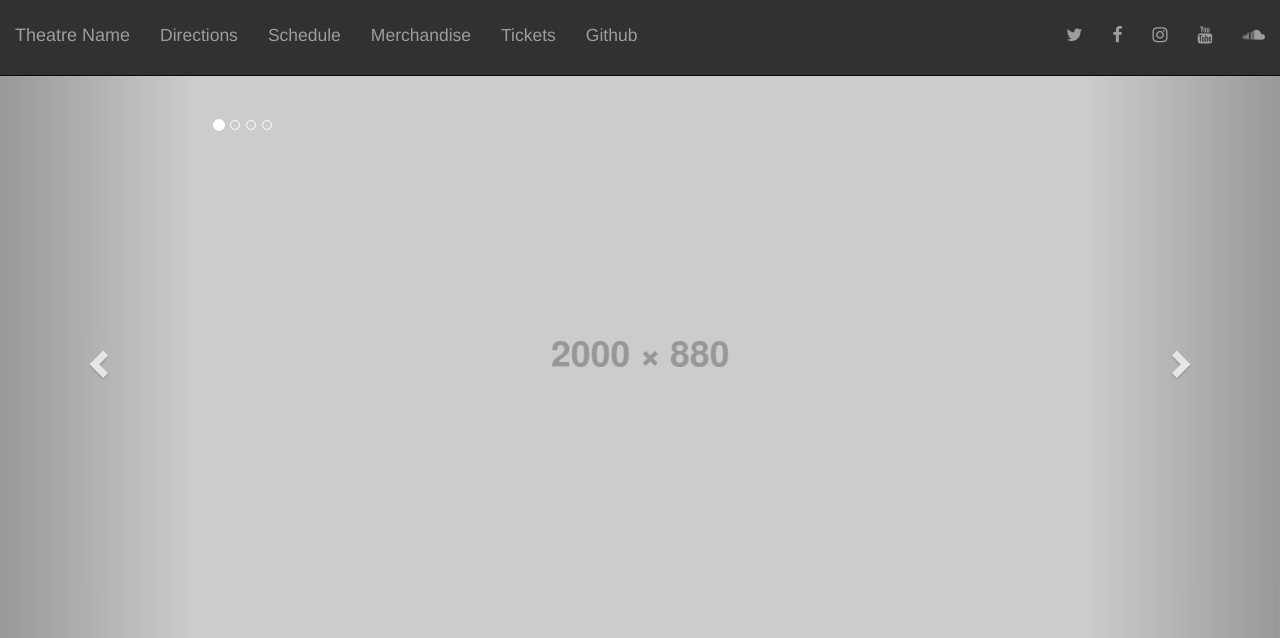
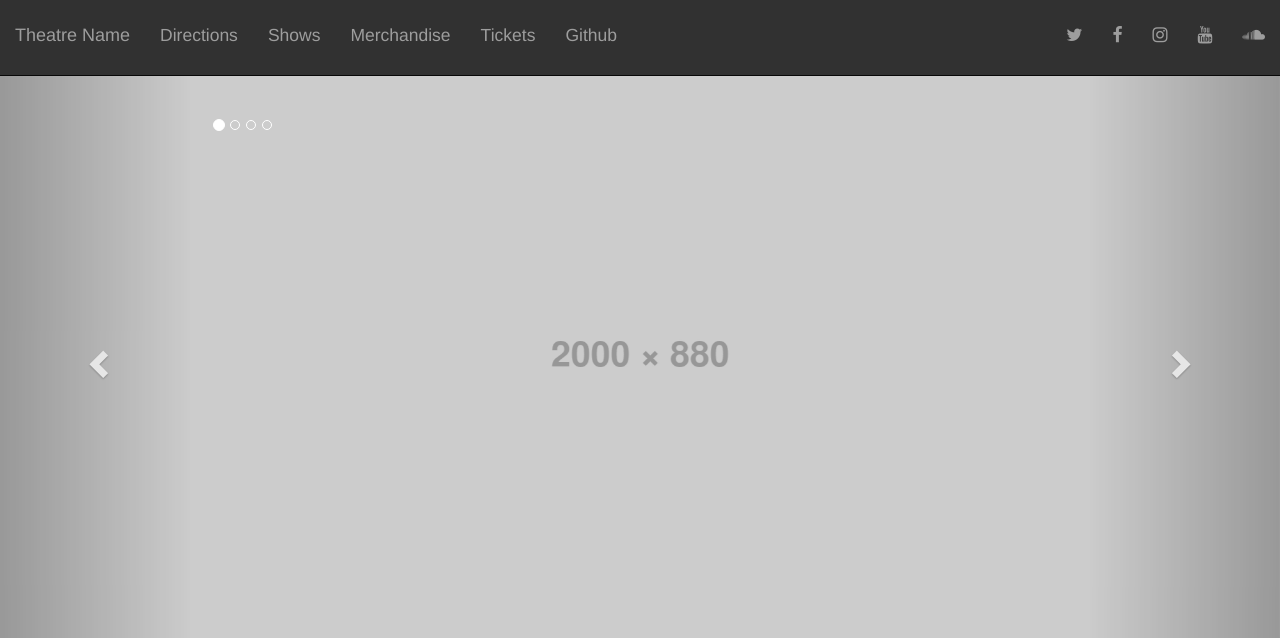
Before and after one commit to yourbuddyconner/cs399-theatre, a Django app: page / in a window 1280 px wide. Shown: the top 638 px of the page. Run offline with Django 3.2, Linux system fonts and the light colour scheme; data that the repository does not hold is empty; some libraries are stand-ins or nearby versions.

Commit message:
Changed "schedule" to "shows", implemented a simple grid of the shows in the DB on /shows

```diff
--- a/app/static/css/theatre.css
+++ b/app/static/css/theatre.css
@@ -5,6 +5,10 @@ body {
     background-color: #f5f5f5;
     /* To account for fixed footer*/
     margin-bottom: 90px;
+}
+
+.margin-bottom {
+	margin-bottom: 25px;
 }
 
 /* Wrapper for page content to push down footer */
--- a/app/templates/base.html
+++ b/app/templates/base.html
@@ -46,7 +46,7 @@
                         <a href="{% url 'directions' %}">Directions</a>
                     </li>
                     <li {% block nav-schedule %} {% endblock %}>
-                        <a href="{% url 'schedule' %}">Schedule</a>
+                        <a href="{% url 'shows' %}">Shows</a>
                     </li>
                     <li {% block nav-merch %} {% endblock %}>
                         <a href="{% url 'merchandise' %}">Merchandise</a>
--- a/app/urls.py
+++ b/app/urls.py
@@ -11,7 +11,7 @@ urlpatterns = patterns('',
     url(r'^directions', 'app.views.directions', name='directions'),
     url(r'^merchandise', 'app.views.merchandise', name='merchandise'),
     url(r'^tickets', 'app.views.tickets', name='tickets'),
-    url(r'^schedule', 'app.views.schedule', name='schedule'),
+    url(r'^shows', 'app.views.shows', name='shows'),
     url(r'^admin/', include(admin.site.urls)),
     # For serving media files
     (r'^media/(?P<path>.*)$', 'django.views.static.serve', {'document_root': MEDIA_ROOT, 'show_indexes': True}),
--- a/app/views.py
+++ b/app/views.py
@@ -14,5 +14,5 @@ def merchandise(request):
 def tickets(request):
     return render(request, 'tickets.html')
 
-def schedule(request):
-    return render(request, 'schedule.html')
+def shows(request):
+    return render(request, 'shows.html', {'shows': Show.objects.all()})
```
Also changed, not shown: app/templates/schedule.html (deleted, +0 -13 lines), app/templates/shows.html (added, +17 -0 lines).
